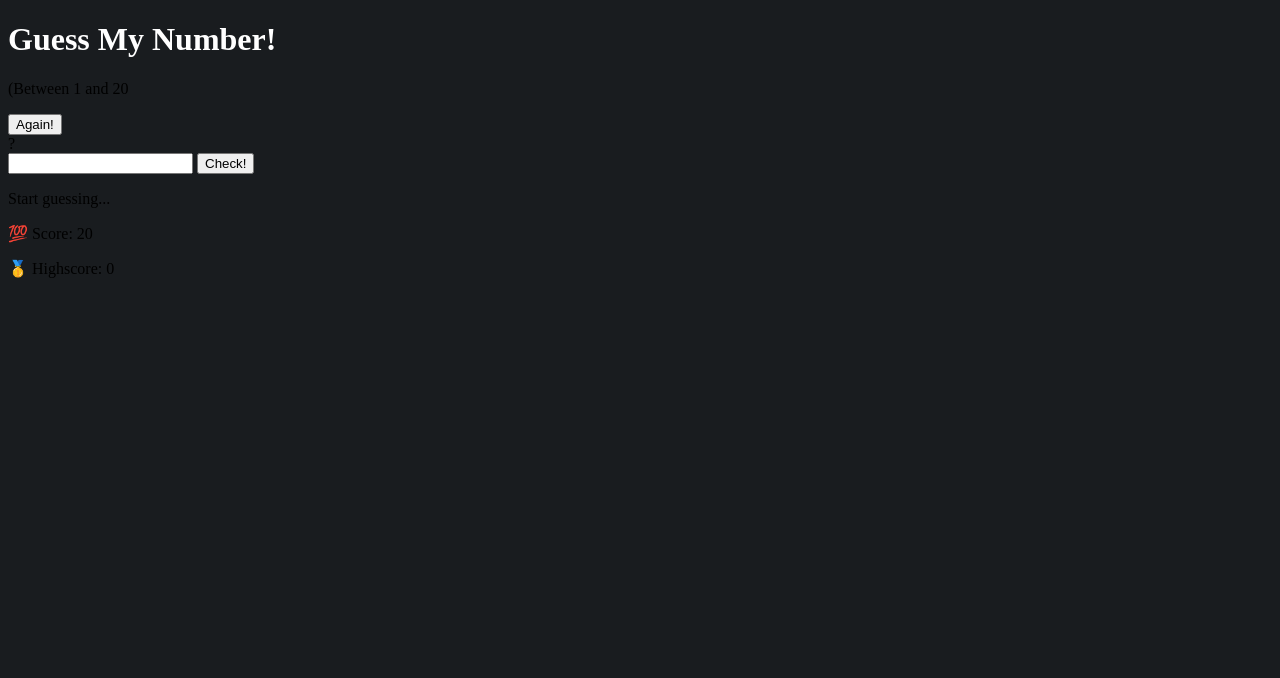
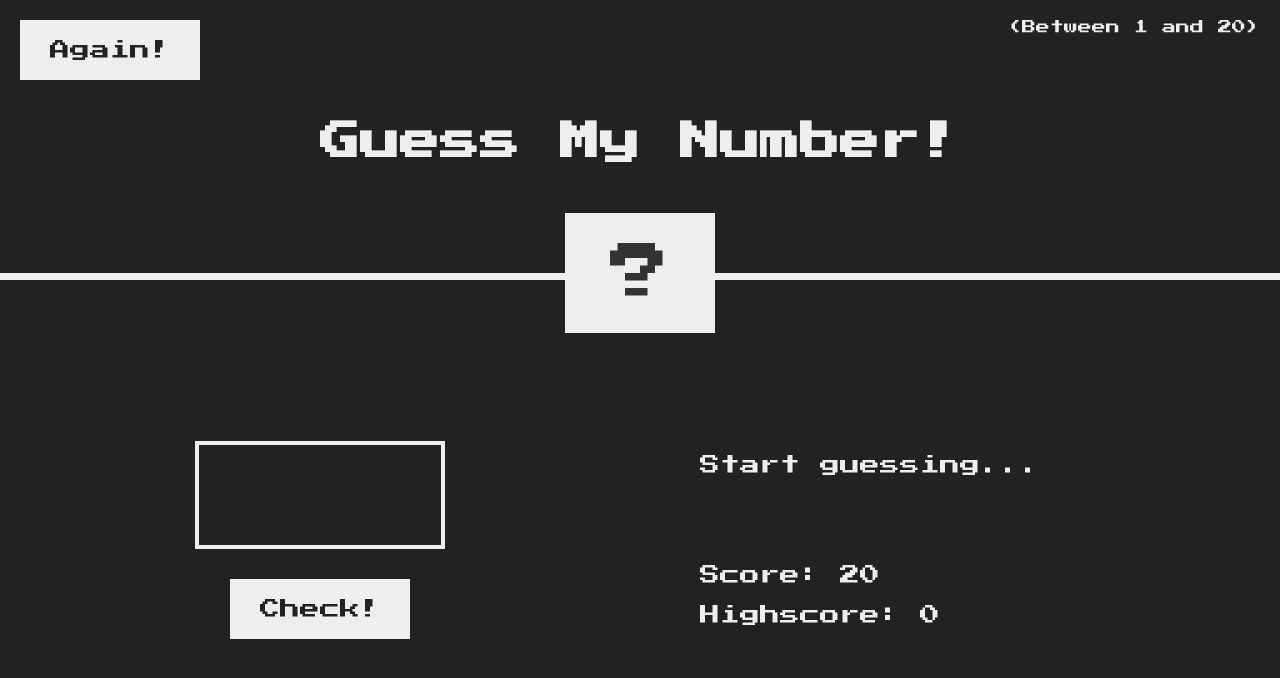
Before and after one commit to geraldbivens/guess-my-number, a plain HTML site: page index.html in a window 1280 px wide. Drawn offline with Linux system fonts and the light colour scheme.

Commit message:
Add css, add prettier configuration, and correct html.

```diff
--- a/app.css
+++ b/app.css
@@ -1,7 +1,125 @@
-body {
-  background-color: #191c1f;
+@import url('https://fonts.googleapis.com/css?family=Press+Start+2P&display=swap');
+
+* {
+  margin: 0;
+  padding: 0;
+  box-sizing: inherit;
 }
 
+html {
+  font-size: 62.5%;
+  box-sizing: border-box;
+}
+
+body {
+  font-family: 'Press Start 2P', sans-serif;
+  color: #eee;
+  background-color: #222;
+  /* background-color: #60b347; */
+}
+
+/* - - - - - - - - - - - -
+    Layout
+- - - - - - - - - - - - */
+
+header {
+  position: relative;
+  height: 35vh;
+  border-bottom: 7px solid #eee;
+}
+
+main {
+  height: 65vh;
+  color: #eee;
+  display: flex;
+  align-items: center;
+  justify-content: space-around;
+}
+
+.left {
+  width: 52rem;
+  display: flex;
+  flex-direction: column;
+  align-items: center;
+}
+
+.right {
+  width: 52rem;
+  font-size: 2rem;
+}
+
+/* - - - - - - - - - - - -
+    Elements Style
+- - - - - - - - - - - - */
+
 h1 {
-  color: #fff;
+  font-size: 4rem;
+  text-align: center;
+  position: absolute;
+  width: 100%;
+  top: 52%;
+  left: 50%;
+  transform: translate(-50%, -50%);
 }
+
+.secret-number {
+  background: #eee;
+  color: #333;
+  font-size: 6rem;
+  width: 15rem;
+  padding: 3rem 0rem;
+  text-align: center;
+  position: absolute;
+  bottom: 0;
+  left: 50%;
+  transform: translate(-50%, 50%);
+}
+
+.number-range {
+  font-size: 1.4rem;
+  position: absolute;
+  top: 2rem;
+  right: 2rem;
+}
+
+.play-again {
+  position: absolute;
+  top: 2rem;
+  left: 2rem;
+}
+
+.guess {
+  background: none;
+  border: 4px solid #eee;
+  font-family: inherit;
+  color: inherit;
+  font-size: 5rem;
+  padding: 2.5rem;
+  width: 25rem;
+  text-align: center;
+  display: block;
+  margin-bottom: 3rem;
+}
+
+.btn {
+  border: none;
+  background-color: #eee;
+  color: #222;
+  font-size: 2rem;
+  font-family: inherit;
+  padding: 2rem 3rem;
+  cursor: pointer;
+}
+
+.btn:hover {
+  background-color: #ccc;
+}
+
+.message {
+  margin-bottom: 8rem;
+  height: 3rem;
+}
+
+.score-label {
+  margin-bottom: 2rem;
+}
--- a/index.html
+++ b/index.html
@@ -11,7 +11,7 @@
   <body>
     <header>
       <h1>Guess My Number!</h1>
-      <p class="guess-range">(Between 1 and 20</p>
+      <p class="number-range">(Between 1 and 20)</p>
       <button class="btn play-again">Again!</button>
       <div class="secret-number">?</div>
     </header>
@@ -22,9 +22,9 @@
       </section>
       <section class="right">
         <p class="message">Start guessing...</p>
-        <p class="score-label">💯 Score: <span class="score">20</span></p>
+        <p class="score-label">Score: <span class="score">20</span></p>
         <p class="highscore-label">
-          🥇 Highscore: <span class="highscore">0</span>
+          Highscore: <span class="highscore">0</span>
         </p>
       </section>
     </main>
```
Also changed, not shown: 1 other file.
